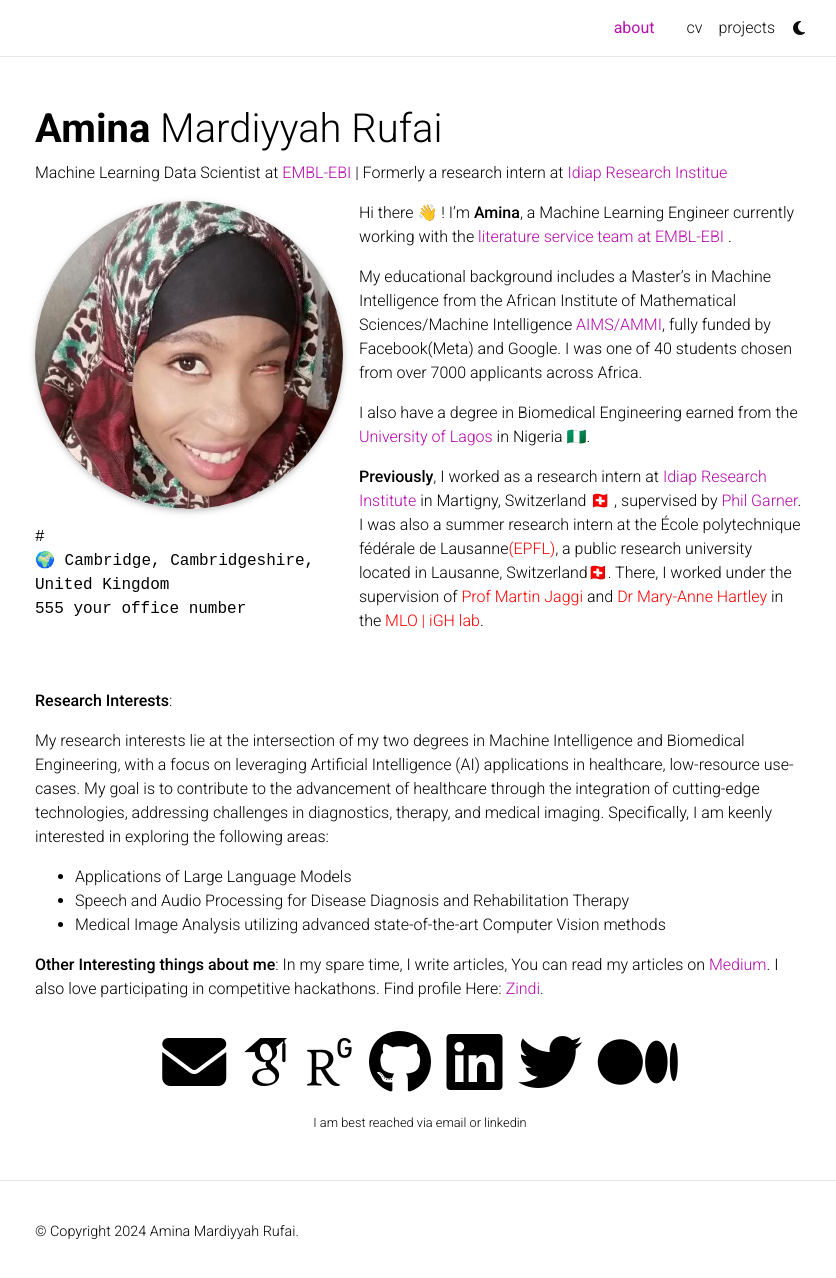
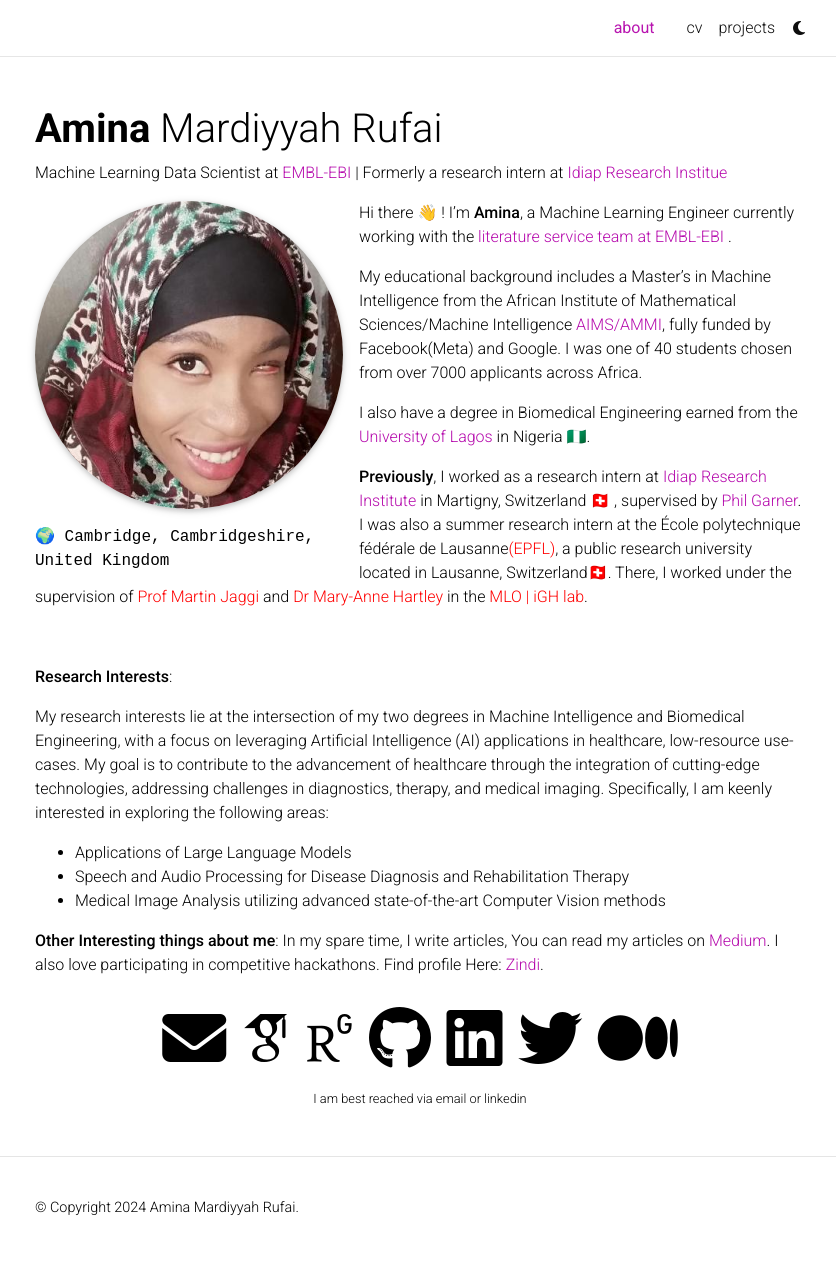
Before and after one commit to amina-mardiyyah/amina-mardiyyah.github.io, a Jekyll site: the page built from _pages/about.md, in a window 1280 px wide and 1283 px high. Shown: the top 1278 px of the window, without its empty margins (220-1056 px from the left). Built offline with Jekyll 4.4.1, drawn with Linux system fonts in a browser that asks for light colours; some web fonts are replaced; comment, search, counter and statistics services are not loaded; a style sheet for code colours, icons or effects is not loaded.

Commit message:
Update about.md

```diff
--- a/_pages/about.md
+++ b/_pages/about.md
@@ -9,8 +9,8 @@
   image: prof_pic.jpg
   image_circular: true # crops the image to make it circular
   more_info: >
-    # <p> 🌍 Cambridge, Cambridgeshire, United Kingdom </p>
-    <p>555 your office number</p>
+    <p> 🌍 Cambridge, Cambridgeshire, United Kingdom </p>
+
 
 news: true  # includes a list of news items
 latest_posts: true  # includes a list of the newest posts
```
